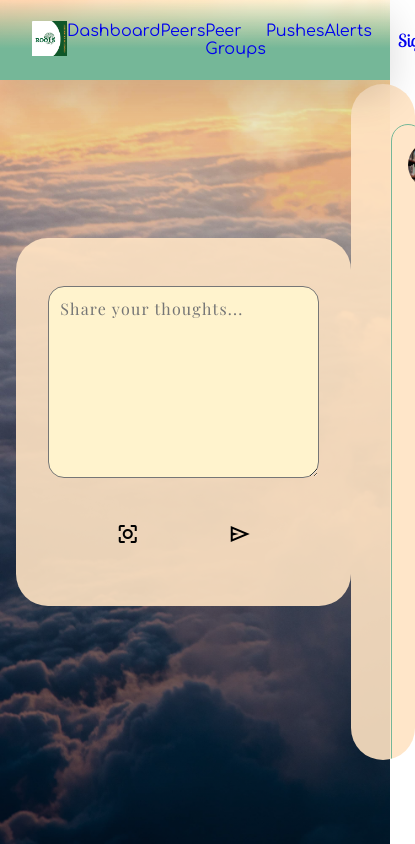
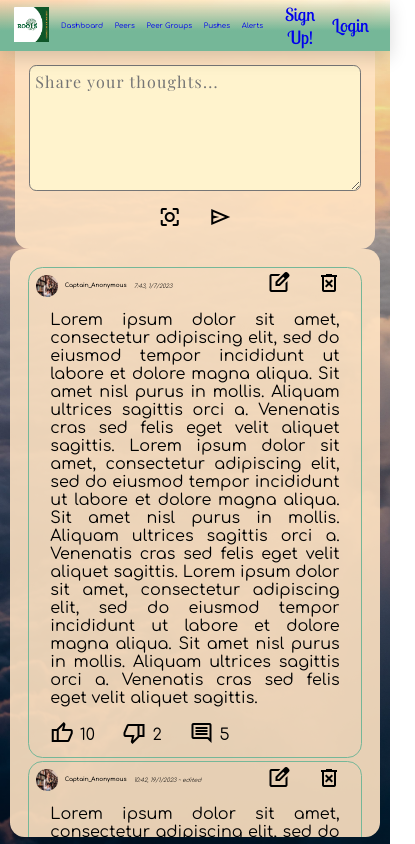
Before and after one commit to SayantanGa/Roots, a React (Create React App) app: page / in a window 390 px wide. Shown: the whole page, 415 px wide, since content can reach past the window. Built offline with nearby package versions, Linux system fonts and the light colour scheme; a web font is replaced by a local one.

Commit message:
Full version- responsive-working

```diff
--- a/src/sass/abstracts/_mixins.scss
+++ b/src/sass/abstracts/_mixins.scss
@@ -10,3 +10,32 @@
     justify-content: center;
     align-items: center;
 }
+
+@mixin mQ($breakpt) {
+    @if $breakpt == phone {
+        @media only screen and (max-width: 30em) {
+            @content;
+        }
+    }
+    @if $breakpt == tab-p {
+        @media only screen and (max-width: 40.75em) {
+            @content;
+        }
+    }
+    @if $breakpt == tab-l {
+        @media only screen and (max-width: 61.5em) {
+            @content;
+        }
+    }
+    @if $breakpt == big-d {
+        @media only screen and (min-width: 90em) {
+            @content;
+        }
+    }
+}
+
+@mixin restructure {
+    @media only screen and (max-width: 52.5em) {
+        @content;
+    }
+}
--- a/src/sass/base/_base.scss
+++ b/src/sass/base/_base.scss
@@ -1,3 +1,18 @@
 :root {
     --bgImg: linear-gradient(to top, rgba(black,.5), transparent), url('../public/bg-1.jpg');
 }
+
+html {
+    @include mQ(tab-l) {
+        font-size: 80%;
+    }
+    @include mQ (tab-p) {
+        font-size: 65%;
+    }
+    @include mQ (phone) {
+        font-size: 45%;
+    }
+    @include mQ (big-d) {
+        font-size: 120%;
+    }
+}
--- a/src/sass/components/_alert.scss
+++ b/src/sass/components/_alert.scss
@@ -1,5 +1,8 @@
 .alert {
     --width: 30vw;
+    @include restructure {
+        --width: 40vw;
+    }
     position: fixed;
     top: -10vh;
     left:calc(50vw - var(--width)/2);
--- a/src/sass/components/_posts.scss
+++ b/src/sass/components/_posts.scss
@@ -5,7 +5,19 @@
         flex-direction: column;
         justify-content: space-around;
         align-items: center;
+
+        @include restructure {
+            margin-top: 5em;
+        }
+
+        textarea {
+            @include restructure {
+                width: 85vw;
+                height: 15vh;;
+            }
+        }
     }
+
 }
 
 .post {
@@ -13,6 +25,7 @@
     border-radius: inherit;
     padding: 1rem;
     margin: .5rem;
+    font-size: medium;
 
     &__content{
         z-index:5;
@@ -56,6 +69,9 @@
         font-size: .7rem;
         color: $color-secondary;
     }
+    &__img {
+        max-height: 18em;
+    }
     &__stats {
         display: flex;
         &>* {
@@ -98,5 +114,9 @@
         overflow-y: scroll;
         height: 80vh;
         width: 70vw;
+
+        @include restructure {
+            width: 95vw;
+        }
     }
 }
--- a/src/sass/sections/_formpage.scss
+++ b/src/sass/sections/_formpage.scss
@@ -7,6 +7,20 @@
     background-image: var(--bgImg);
     //linear-gradient(to top, rgba(black,.5), transparent), url('../public/bg-1.jpg'); //var(--bgImg);
     background-size: cover;
+}
+
+.dashboard-container {
+    @include restructure {
+        flex-direction: column;
+    }
+}
+
+.login-container {
+
+    @include restructure {
+        flex-direction: column;
+        justify-content: space-evenly;
+    }
 }
 
 .knowledgearea {
@@ -19,6 +33,10 @@
         color: $color-tertiary;
         font-style: italic;
     }
+
+    &__logo {
+        height: 25rem;
+    }
 }
 
 .bg-video {
@@ -29,9 +47,11 @@
     z-index: -1;
     position: absolute;
     top: 0;
-    left: 0; }
-    .bg-video__content {
-      width: 100%;
-      height: 100%;
-      -o-object-fit: cover;
-         object-fit: cover; }
+    left: 0;
+    &__content {
+        width: 100%;
+        height: 100%;
+        -o-object-fit: cover;
+        object-fit: cover;
+    }
+}
--- a/src/scripts/components/posts.js
+++ b/src/scripts/components/posts.js
@@ -230,7 +230,7 @@ function Post(props) {
             </div>
             <div className='post__content'>
                 <p className='post__content'>{content}</p>
-                {imgUrl && <img src={imgUrl} height={300} />}
+                {imgUrl && <img src={imgUrl} className='post__img' />}
             </div>
             <div className='post__stats'>
                 <PostStatLikings var={[likes, dislikes]} postId={postId} />
--- a/src/scripts/sections/login.js
+++ b/src/scripts/sections/login.js
@@ -49,7 +49,7 @@ function FormArea({Alert, onLogin}) {
 
 function Login({Alert, onLogin}) {
     return (
-        <div className="page-container container">
+        <div className="page-container container login-container">
             <KnowledgeArea />
             <FormArea Alert={Alert} onLogin={onLogin} />
         </div>
--- a/src/scripts/sections/signup.js
+++ b/src/scripts/sections/signup.js
@@ -54,7 +54,7 @@ function FormArea({Alert, onLogin}) {
 function SignUp({Alert, onLogin}) {
 
   return (
-      <div className="page-container container" style={{backgroundImage:'none'}}>
+      <div className="page-container container login-container" style={{backgroundImage:'none'}}>
           <div className="bg-video">
             <video className="bg-video__content" autoPlay loop muted>
                 <source src="video.webm" type="video/mp4" />
--- a/src/style.css
+++ b/src/style.css
@@ -14,6 +14,22 @@
 
 :root {
   --bgImg: linear-gradient(to top, rgba(black,.5), transparent), url('../public/bg-1.jpg'); }
+
+@media only screen and (max-width: 61.5em) {
+  html {
+    font-size: 80%; } }
+
+@media only screen and (max-width: 40.75em) {
+  html {
+    font-size: 65%; } }
+
+@media only screen and (max-width: 30em) {
+  html {
+    font-size: 45%; } }
+
+@media only screen and (min-width: 90em) {
+  html {
+    font-size: 120%; } }
 
 .navbar {
   display: flex;
@@ -95,12 +111,20 @@
   flex-direction: column;
   justify-content: space-around;
   align-items: center; }
+  @media only screen and (max-width: 52.5em) {
+    .writepost__form {
+      margin-top: 5em; } }
+  @media only screen and (max-width: 52.5em) {
+    .writepost__form textarea {
+      width: 85vw;
+      height: 15vh; } }
 
 .post {
   border: 1px solid #75b798;
   border-radius: inherit;
   padding: 1rem;
-  margin: .5rem; }
+  margin: .5rem;
+  font-size: medium; }
   .post__content {
     z-index: 5;
     position: relative;
@@ -134,6 +158,8 @@
   .post__date {
     font-size: .7rem;
     color: #0a3622; }
+  .post__img {
+    max-height: 18em; }
   .post__stats {
     display: flex; }
     .post__stats > * {
@@ -160,6 +186,9 @@
   overflow-y: scroll;
   height: 80vh;
   width: 70vw; }
+  @media only screen and (max-width: 52.5em) {
+    .feed__posts {
+      width: 95vw; } }
 
 .btn {
   font-family: 'Lobster Two', cursive;
@@ -207,6 +236,9 @@
   align-items: center;
   animation: drop-from-top 4s 1;
   animation-direction: forwards; }
+  @media only screen and (max-width: 52.5em) {
+    .alert {
+      --width: 40vw; } }
 
 .page-container {
   display: flex;
@@ -217,6 +249,15 @@
   background-image: var(--bgImg);
   background-size: cover; }
 
+@media only screen and (max-width: 52.5em) {
+  .dashboard-container {
+    flex-direction: column; } }
+
+@media only screen and (max-width: 52.5em) {
+  .login-container {
+    flex-direction: column;
+    justify-content: space-evenly; } }
+
 .knowledgearea {
   display: flex;
   flex-direction: column;
@@ -225,6 +266,8 @@
   .knowledgearea__quote {
     color: #cc9a06;
     font-style: italic; }
+  .knowledgearea__logo {
+    height: 25rem; }
 
 .bg-video {
   height: 100%;
@@ -235,12 +278,11 @@
   position: absolute;
   top: 0;
   left: 0; }
-
-.bg-video__content {
-  width: 100%;
-  height: 100%;
-  -o-object-fit: cover;
-  object-fit: cover; }
+  .bg-video__content {
+    width: 100%;
+    height: 100%;
+    -o-object-fit: cover;
+    object-fit: cover; }
 
 .about {
   display: flex;
```
